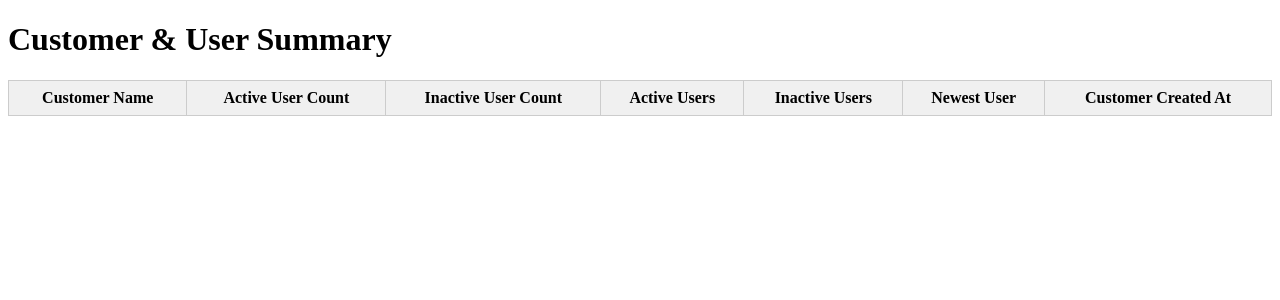
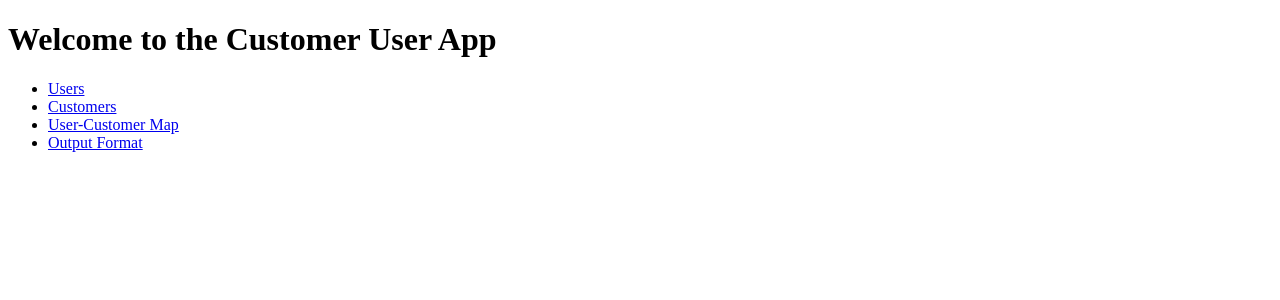
Before and after one commit to ahvar/real-world-scenarios, a Flask app: template user_customer_data/app/templates/index.html in a window 1280 px wide. Shown: the top 300 px of the page. Run offline with Flask 3, Linux system fonts and the light colour scheme; the template is opened without the code that fills it, so the values that code supplies are empty.

Commit message:
customer user script and flask app

```diff
--- a/user_customer_data/app/routes.py
+++ b/user_customer_data/app/routes.py
@@ -1,17 +1,6 @@
-from . import app
 from collections import defaultdict
 from flask import render_template
-import json
-
-
-def get_all_customers() -> list[tuple]:
-    return [
-        # id, name, created_at
-        (1, "Custom Inks Inc", "2023-01-01"),
-        (2, "Hog Heaven Oinc", "2023-02-01"),
-        (3, "LL Beam LLC", "2023-03-01"),
-        (4, "Weesnaw's Paddywagons", "2024-01-01"),
-    ]
+from . import app
 
 
 def get_all_users() -> list[tuple]:
@@ -31,32 +20,73 @@ def get_all_users() -> list[tuple]:
     ]
 
 
+def get_all_customers() -> list[tuple]:
+    return [
+        # id, name, created_at
+        (1, "Custom Inks Inc", "2023-01-01"),
+        (2, "Hog Heaven Oinc", "2023-02-01"),
+        (3, "LL Beam LLC", "2023-03-01"),
+        (4, "Weesnaw's Paddywagons", "2024-01-01"),
+    ]
+
+
 @app.route("/")
 @app.route("/index")
 def index():
+    pass
+
+
+@app.route("/users")
+def users() -> list[tuple]:
+    return render_template("users.html", users=get_all_users())
+
+
+@app.route("/customers")
+def get_all_customers() -> list[tuple]:
+    customers = [
+        # id, name, created_at
+        (1, "Custom Inks Inc", "2023-01-01"),
+        (2, "Hog Heaven Oinc", "2023-02-01"),
+        (3, "LL Beam LLC", "2023-03-01"),
+        (4, "Weesnaw's Paddywagons", "2024-01-01"),
+    ]
+    return render_template("customers.html", customers=customers)
+
+
+@app.route("/user_customer_map")
+def map_users_to_customers():
     users_by_customer = defaultdict(list)
     for username, customer_id, active, created_at in get_all_users():
         users_by_customer[customer_id].append((username, active, created_at))
-    result = []
-    for id, name, cust_created_at in get_all_customers():
-        active = [name for u, a, ca in users_by_customer[id] if a]
-        inactive = [name for u, a, ca in users_by_customer[id] if not a]
-        acount = len(active)
-        inacount = len(inactive)
+
+    return render_template(
+        "user_customer_map.html", users_by_customer=users_by_customer
+    )
+
+
+@app.route("/output_format")
+def get_output_data_format(users_by_customer):
+    output = []
+    for id, name, created_at in get_all_customers():
+        active = [u for u, a, ca in users_by_customer[id] if a]
+        inactive = [u for u, a, ca in users_by_customer[id] if not a]
+        active_count = len(active)
+        inactive_count = len(inactive)
         newest_user = (
             max(users_by_customer[id], key=lambda x: x[2])[0]
             if users_by_customer[id]
             else None
         )
-        result.append(
+        output.append(
             {
                 "customer_name": name,  # The name of the customer
-                "active_user_count": acount,  # The number of active users
-                "inactive_user_count": inacount,  # The number of inactive users
+                "active_user_count": active_count,  # The number of active users
+                "inactive_user_count": inactive_count,  # The number of inactive users
                 "active_users": active,  # A list of usernames for active users
                 "inactive_users": inactive,  # A list of usernames for inactive users
                 "newest_user": newest_user,  # The username of the most recently created user
-                "created_at": cust_created_at,  # The date on which the customer entry was created
+                "created_at": created_at,  # The date on which the customer entry was created
             }
         )
-    return render_template("index.html", result=result)
+
+    return render_template("output.html", output=output)
--- a/user_customer_data/app/templates/index.html
+++ b/user_customer_data/app/templates/index.html
@@ -1,45 +1,15 @@
 <!DOCTYPE html>
-<html lang="en">
-<head>
-    <meta charset="UTF-8">
-    <title>Customer & User Summary</title>
-    <style>
-        table { border-collapse: collapse; width: 100%; }
-        th, td { border: 1px solid #ccc; padding: 8px; }
-        th { background: #f0f0f0; }
-    </style>
-</head>
+<html>
+    <head>
+        <title>Customer User App</title>
+    </head>
 <body>
-    <h1> Customer & User Summary</h1>
-    <table>
-        <thead>
-            <tr>
-                <th>Customer Name</th>
-                <th>Active User Count</th>
-                <th>Inactive User Count</th>
-                <th>Active Users</th>
-                <th>Inactive Users</th>
-                <th>Newest User</th>
-                <th>Customer Created At</th>
-            </tr>
-        </thead>
-        <tbody>
-            {% for row in result %}
-            <tr>
-                <td>{{ row.customer_name}}</td>
-                <td>{{ row.active_user_count}}</td>
-                <td>{{ row.inactive_user_count}}</td>
-                <td>
-                    {% for user in row.active_users %}
-                      {{ user }}{% if not loop.last %}, {% endif %}
-                    {% endfor %}
-                </td>
-                <td>{{ row.newest_user }}</td>
-
-                <td>{{ row.created_at }}</td>
-            </tr>
-            {% endfor %}
-        </tbody>
-    </table>
+    <h1>Welcome to the Customer User App</h1>
+    <ul>
+        <li><a href="/users">Users</a></li>
+        <li><a href="customers">Customers</a></li>
+        <li><a href="user_customer_map">User-Customer Map</a></li>
+        <li><a href="output_format">Output Format</a></li>
+    </ul>
 </body>
 </html>
```
Also changed, not shown: commit_analyzer/commit_analyzer_main/commit_analyzer1.py (+39 -24 lines), commit_analyzer/commit_analyzer_main/test_commit_analyzer1.py (deleted, +0 -9 lines), user_customer_data/python_solutions/attempt.py (+26 -9 lines), user_customer_data/python_solutions/test_attempt.py (deleted, +0 -13 lines).
